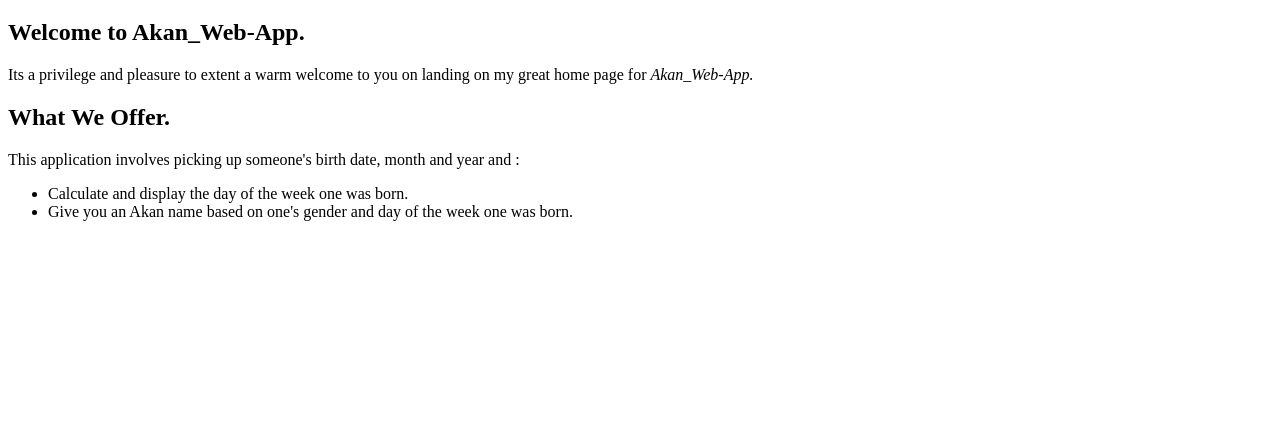
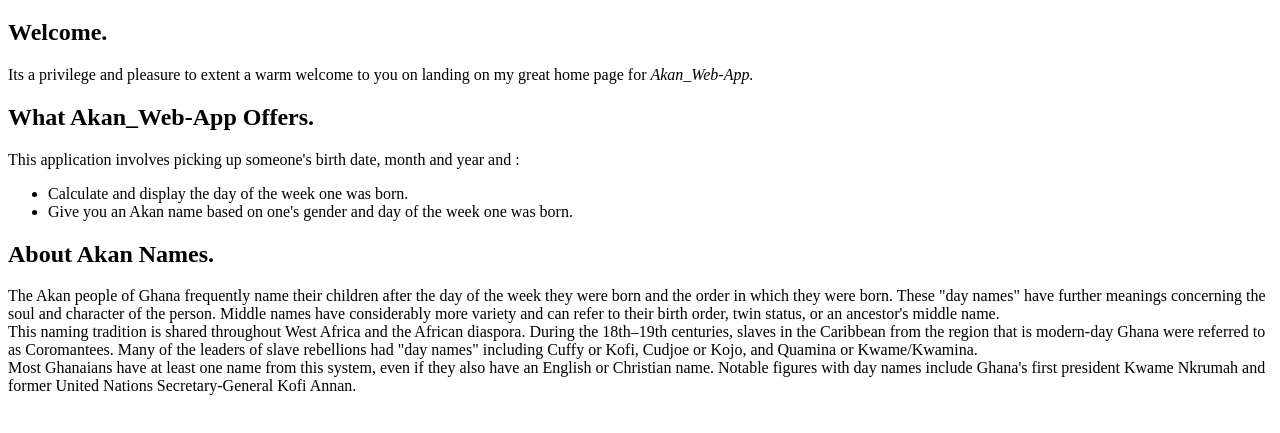
Before and after one commit to petermirithu/Akan_web-app, a plain HTML site: page index.html in a window 1280 px wide. Shown: the part 87-520 px from the top of the page. Drawn offline with Linux system fonts and the light colour scheme.

Commit message:
add content to about akan names section.

```diff
--- a/index.html
+++ b/index.html
@@ -14,14 +14,20 @@
           </div>
       </header>
       <h1 class="h1-1">AKAN_WEB_APP.</h1>
-      <h2 class="h2-1">Welcome to Akan_Web-App.</h2>
+      <h2 class="h2-1">Welcome.</h2>
       <p>Its a privilege and pleasure to extent a warm welcome to you on landing on my great home page for <em>Akan_Web-App.</em></p>
-      <h2 class="h2-2">What We Offer.</h2>
+      <h2 class="h2-2">What Akan_Web-App Offers.</h2>
       <p>This application involves picking up someone's birth date, month and year and :<br>
         <ul>
           <li>Calculate and display the day of the week one was born.</li>
           <li>Give you an Akan name based on one's gender and day of the week one was born.</li>
         </ul></p>
+       <h2 class="h2-3">About Akan Names.</h2>
+       <p>The Akan people of Ghana frequently name their children after the day of the week they were born and the order in which they were born. These "day names" have further meanings concerning the soul and character of the person. Middle names have considerably more variety and can refer to their birth order, twin status, or an ancestor's middle name.<br>
 
+          This naming tradition is shared throughout West Africa and the African diaspora. During the 18th–19th centuries, slaves in the Caribbean from the region that is modern-day Ghana were referred to as Coromantees. Many of the leaders of slave rebellions had "day names" including Cuffy or Kofi, Cudjoe or Kojo, and Quamina or Kwame/Kwamina.<br>
+
+          Most Ghanaians have at least one name from this system, even if they also have an English or Christian name. Notable figures with day names include Ghana's first president Kwame Nkrumah and former United Nations Secretary-General Kofi Annan.
+          </p>
   </body>
 </html>
```
